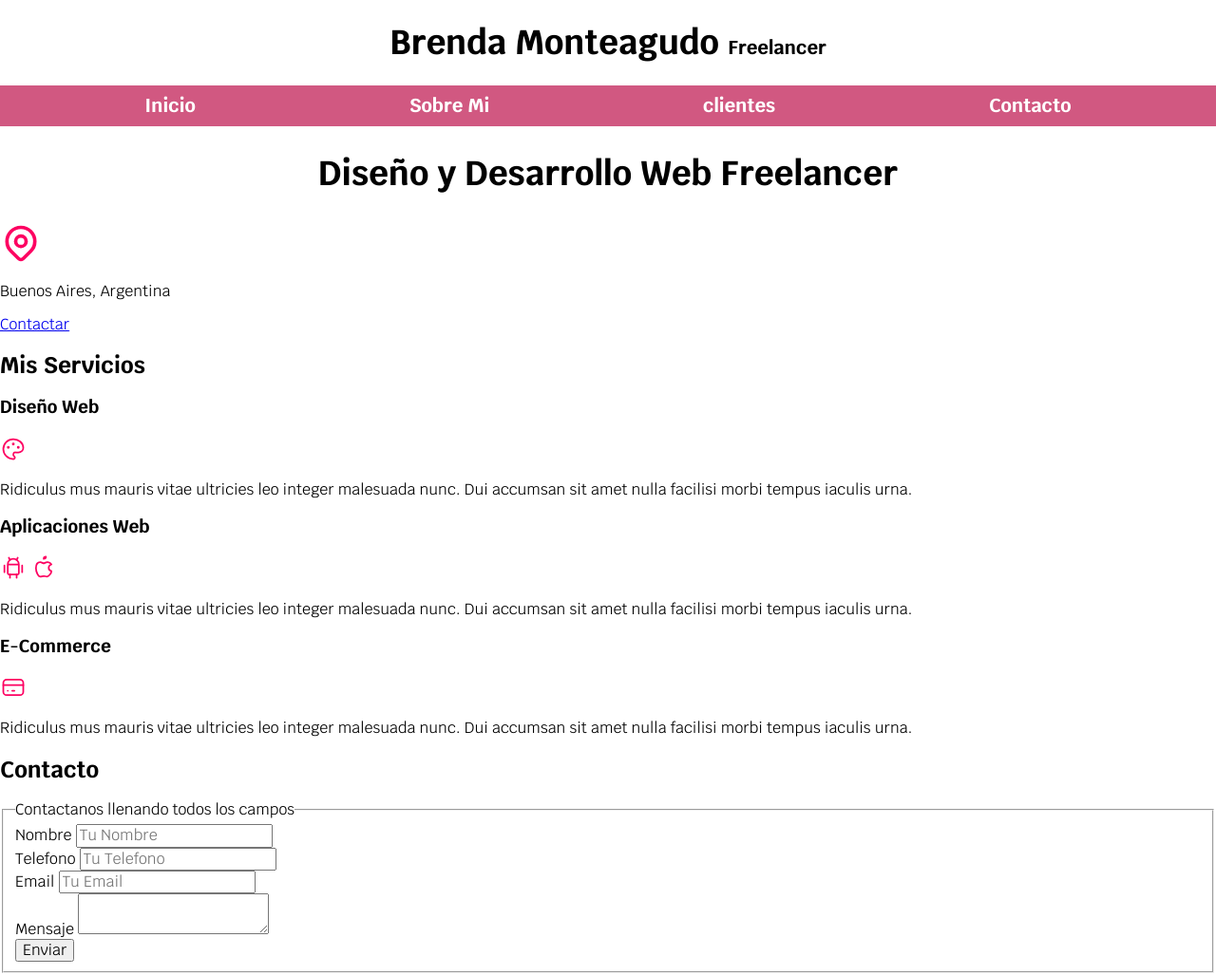
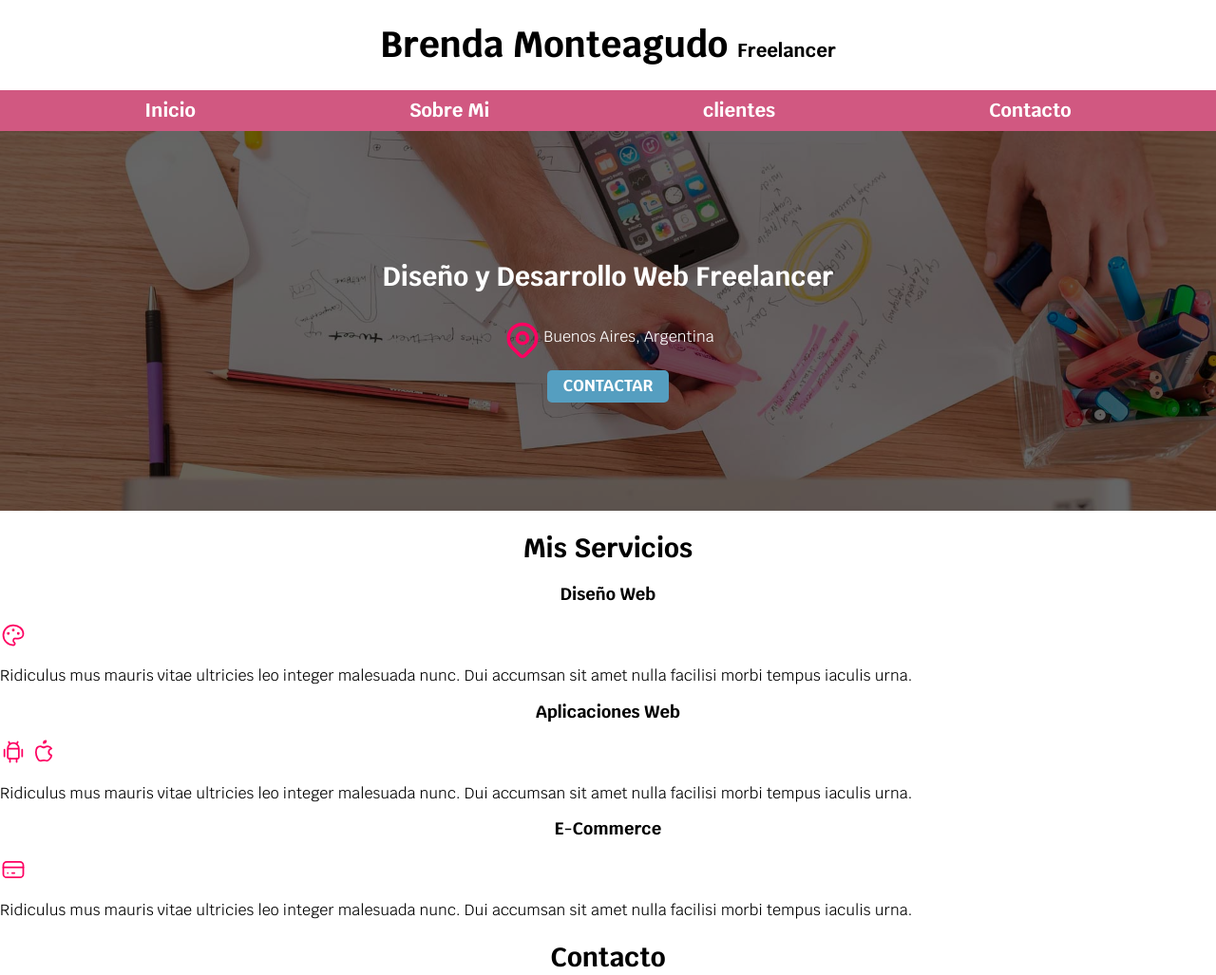
Before and after one commit to BrendaMonteagudo1/Mi-pagina-web-html-css, a plain HTML site: page index.html in a window 1280 px wide. Shown: the top 1027 px of the page at 95% size. Drawn offline with Linux system fonts and the light colour scheme.

Commit message:
se agrega imagen dentro del la pagina web por debajo de la navegacion principal,  se le da  sombra y se cambia el color de letra de h2, tambien se agrega el boton contactar

```diff
--- a/css/style.css
+++ b/css/style.css
@@ -10,37 +10,72 @@
 
 html{
     font-size: 62.5%;
+    box-sizing: border-box;
+}
+*, *:before, *:after {
+    box-sizing: inherit;
 }
 body{
     font-size: 16px; /*1rem =10px*/
     font-family: 'Krub', sans-serif; /*estilos de letra*/
 }
-.titulo{
+h1{
+    font-size: 3.8rem;
+}
+h2{
+    font-size: 2.8rem;
+}
+h3{
+    font-size: 1.8rem;
+}
+h1, h2, h3{
     text-align: center;
-
-    font-size: var(--fuente-principal);
-
 }
 .titulo span{
-    font-size: 20px;
+    font-size: 2rem;
 }
 .contenedor{
-    width: 120rem; /*centra el contenido del navegador principal*/
+    max-width: 120rem; /*centra el contenido del navegador principal*/
     margin-top: 0;
     margin-right: auto;
     margin-bottom: 0;
     margin-left: auto;
     /*este codigo puede achicarse en magin:0 auto // por defoult repite los valores*/
 }
+.boton{
+    background-color:rgb(85, 158, 192);
+    color: var(--blanco);
+    padding: 0.7rem 1.7rem;
+    margin-top: 1rem;
+    font-size: 1.7rem;
+    text-decoration: none;
+    text-transform: uppercase;
+    font-weight: bold;
+    border-radius: .5rem;
+    width: 70%;
+    text-align: center;
+}
+ @media(min-width: 768px){
+     .boton{
+         width: auto;
+     }
+ }
 .nav-bg{
     background-color:rgb(209, 88, 129);
 }
 .navegacion-principal{
    display: flex;
-   flex-direction: row;
-   justify-content: space-around;
-
+   flex-direction: column;
+   align-items: center;
 }
+@media(min-width: 768px){/*tamano de pantalla de tablet*/
+    /*(min-width: 480px){tamano de pantalla de telefono*/
+    /*(min-width: 1140px){tamano de pantalla de escritorio o laptop*/
+    .navegacion-principal  {
+        flex-direction: row;
+        justify-content: space-around;
+    }
+ }
 .navegacion-principal a{
    color: var(--blanco);
    text-decoration: none;
@@ -52,3 +87,30 @@ body{
 background-color:rgb(85, 158, 192);
 color: var(--oscuro);
 }
+
+.hero{
+    background-image: url(../img/hero.jpg);
+    background-repeat: no-repeat;
+    background-size: cover;
+    height: 400px;
+    position: relative;
+}
+.contenido-hero{
+    position: absolute;
+    background-color: rgba(0,0,0,.6);
+    width: 100%;
+    height: 100%;
+
+    display: flex; /*codigo para alinear vertical y horizontalmente*/
+    flex-direction: column;
+    align-items: center;
+    justify-content: center;
+}
+.contenido-hero h2,
+.contenido-hero p{
+    color: var(--blanco);
+}
+.ubicacion{
+    display: flex;
+    align-items: flex-end;
+}
--- a/index.html
+++ b/index.html
@@ -33,10 +33,13 @@
         </nav>
     </div>
 
-    <section>
-        <h2 class="titulo">Diseño y Desarrollo Web Freelancer</h2>
-        <svg xmlns="http://www.w3.org/2000/svg" class="icon icon-tabler icon-tabler-map-pin" width="44" height="44"
-                viewBox="0 0 24 24" stroke-width="2" stroke="#fd0061" fill="none" stroke-linecap="round"
+    <section class="hero">
+        <div class="contenido-hero">
+            <h2>Diseño y Desarrollo Web <span>Freelancer</span></h2>
+
+            <div class="ubicacion">
+                <svg xmlns="http://www.w3.org/2000/svg" class="icon icon-tabler icon-tabler-map-pin" width="44"
+                    height="44" viewBox="0 0 24 24" stroke-width="2" stroke="#fd0061" fill="none" stroke-linecap="round"
                     stroke-linejoin="round">
                     <path stroke="none" d="M0 0h24v24H0z" fill="none" />
                     <circle cx="12" cy="11" r="3" />
@@ -44,7 +47,9 @@
                 </svg>
 
                 <p>Buenos Aires, Argentina</p>
-        <a href="#">Contactar</a>
+            </div>
+            <a class="boton" href="#">Contactar</a>
+        </div>
     </section>
 
 
```
Lines whose indentation alone changed are shown as unchanged.
